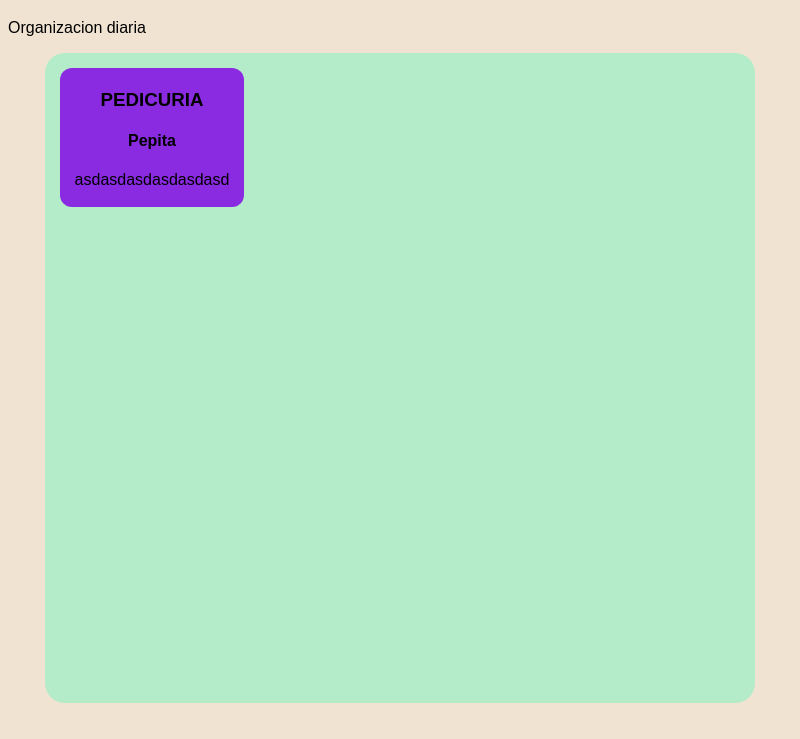
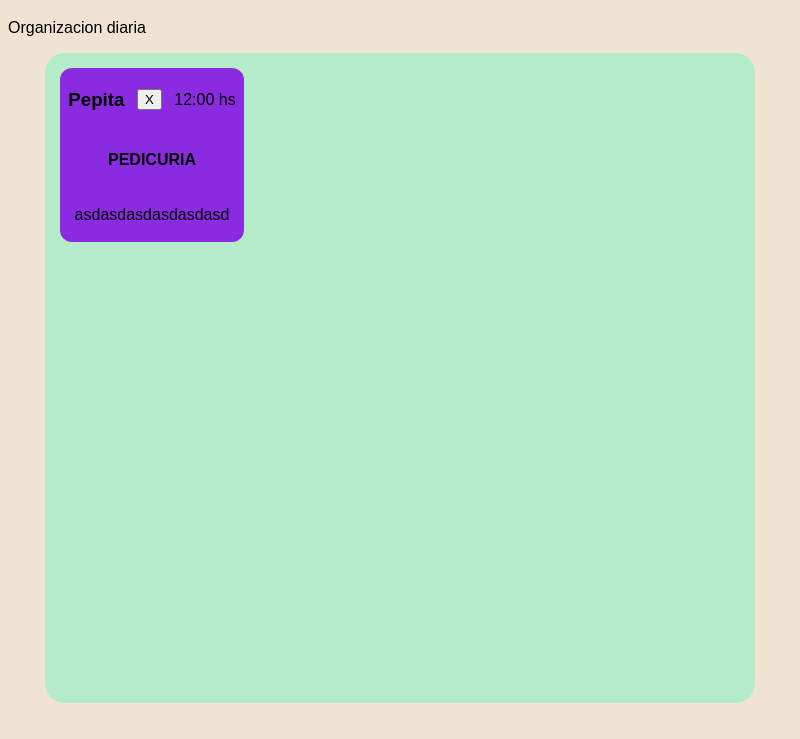
Before and after one commit to TheRealNatsu/agenda-proto-electron, an Electron app: page index.html in a window 800 px wide. Shown: the part 61-800 px from the top of the page. Drawn offline with Linux system fonts and the light colour scheme.

Commit message:
Ordenado HTML e incorporando Flex

```diff
--- a/index.html
+++ b/index.html
@@ -8,15 +8,18 @@
 </head>
 <body>
     <h1>AGENDA DIARIA</h1>
-    <p>Organizacion diaria</p>
+    <p class="date-time">Organizacion diaria</p>
     <main>
         <div class="agenda-cont">
             <div class="card">
-                <h3>PEDICURIA</h3>
-                <h4>Pepita</h4>
+                <h3>Pepita</h3>
+                <button>X</button>
+                <p>12:00 hs</p>
+                <h4>PEDICURIA</h4>
                 <p>asdasdasdasdasdasd</p>
             </div>
         </div>
     </main>
+    <script src="index.js"></script>
 </body>
 </html>
--- a/styles.css
+++ b/styles.css
@@ -16,10 +16,13 @@ body {
 .card {
     width: 180px;
     padding: 2px;
-
+    display: flex;
     margin-top: 10px;
     margin-left: 10px;
     background-color: blueviolet;
     border-radius: 12px;
     text-align: center;
+    justify-content: space-around;
+    align-items: center;
+    flex-wrap: wrap;
 }
```
